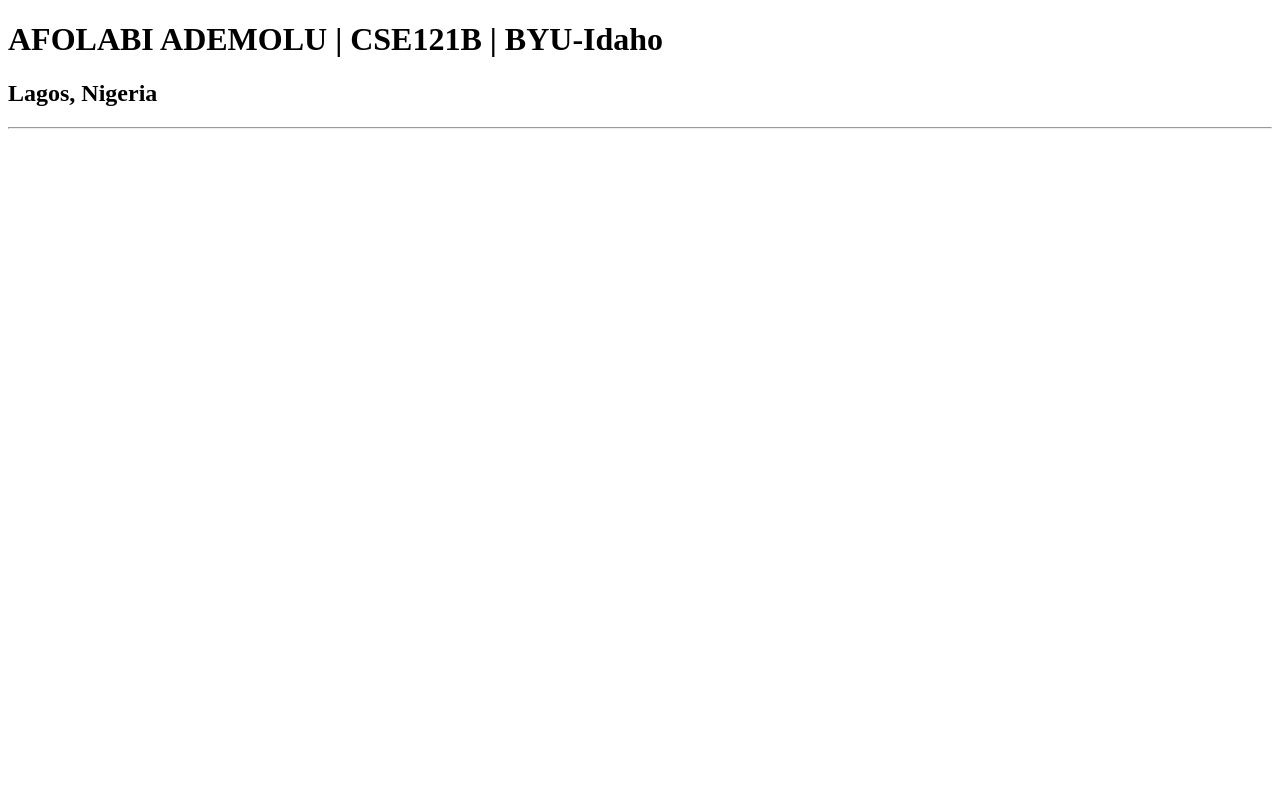
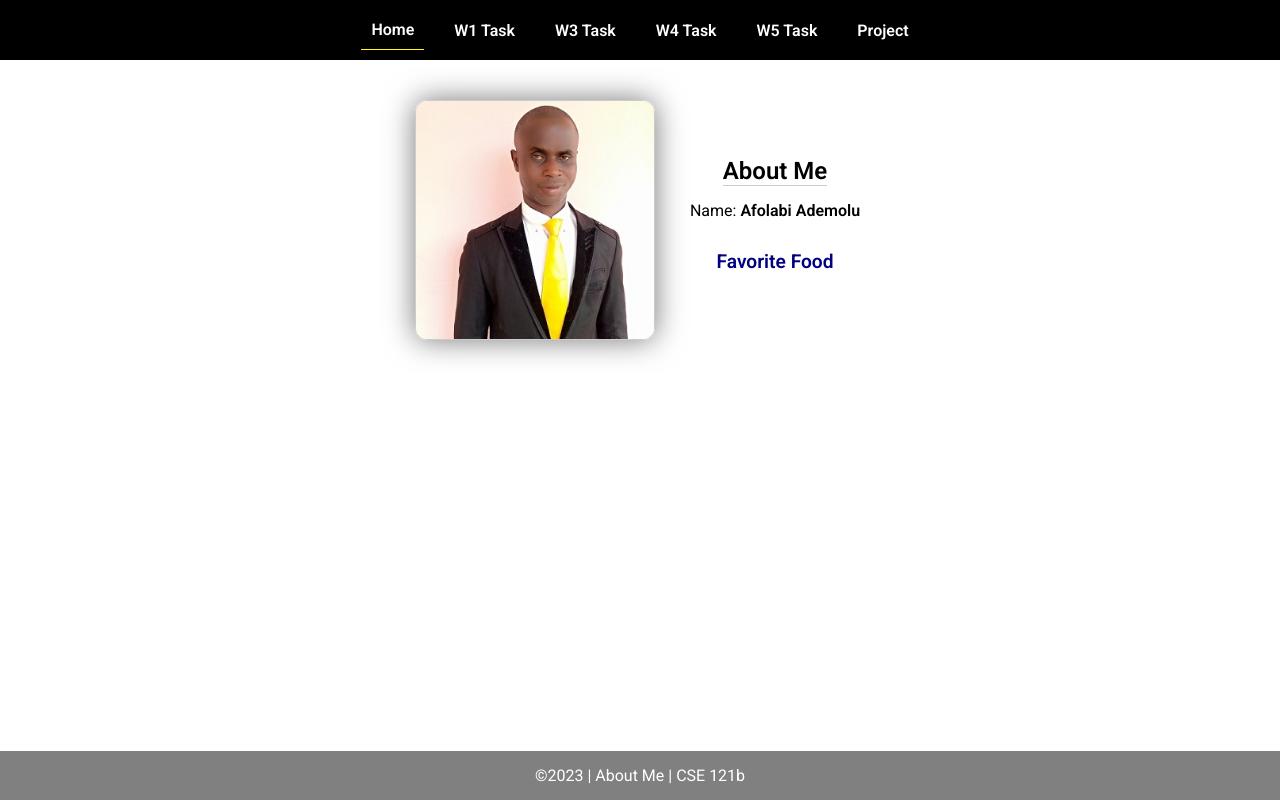
Before and after one commit to byui-ade/cse121b, a plain HTML site: page index.html in a window 1280 px wide. Drawn offline with Linux system fonts and the light colour scheme.

Commit message:
programming task2

```diff
--- a/index.html
+++ b/index.html
@@ -1,13 +1,45 @@
 <!DOCTYPE html>
 <html lang="en">
+
 <head>
-    <meta charset="UTF-8">
-    <meta name="viewport" content="width=device-width, initial-scale=1.0">
-    <title>AFOLABI ADEMOLU | CSE121B | BYU-Idaho</title>
+  <meta charset="UTF-8">
+  <meta name="viewport" content="width=device-width, initial-scale=1.0">
+  <title>About Me | CSE 121b | W02: Programming Tasks</title>
+  <link rel="preconnect" href="https://fonts.googleapis.com">
+  <link rel="preconnect" href="https://fonts.gstatic.com" crossorigin>
+  <link href="https://fonts.googleapis.com/css2?family=Roboto:wght@400;600&display=swap"
+    rel="stylesheet">
+  <link rel="stylesheet" href="styles/main.css">
 </head>
+
 <body>
-    <h1>AFOLABI ADEMOLU | CSE121B | BYU-Idaho</h1>
-    <h2>Lagos, Nigeria</h2>
-    <hr>
+  <nav>
+    <ul id="menu">
+      <li><a id="toggleMenu">&equiv;</a></li>
+      <li><a href="index.html" class="active">Home</a></li>
+      <li><a href="w01-task.html">W1 Task</a></li>
+      <li><a href="w03-task.html">W3 Task</a></li>
+      <li><a href="w04-task.html">W4 Task</a></li>
+      <li><a href="w05-task.html">W5 Task</a></li>
+      <li><a href="project.html">Project</a></li>
+    </ul>
+  </nav>
+  <main id="home">
+    <picture>
+      <img src="images/placeholder.png" alt="Placeholder Image" id="my-image">
+    </picture>
+    <section>
+      <h1>About Me</h1>
+      <div class="info">Name: <span id="name"></span></div>
+      <h2>Favorite Food</h2>
+      <div class="block" id="food"></div>
+    </section>
+  </main>
+  <footer>
+    &copy;<span id="year"></span> | About Me | CSE 121b
+  </footer>
+  <script src="scripts/main.js"></script>
+  <script src="scripts/w02-task.js"></script>
 </body>
+
 </html>
--- /dev/null
+++ b/scripts/main.js
@@ -0,0 +1,9 @@
+// copyright year
+document.querySelector('#year').textContent = new Date().getFullYear();
+
+// toggle menu in small view
+const toggleMenu = () => {
+    document.querySelector('#menu').classList.toggle('open');
+}
+
+document.querySelector('#toggleMenu').addEventListener('click', toggleMenu);
--- /dev/null
+++ b/scripts/w02-task.js
@@ -0,0 +1,43 @@
+/* W02-Task - Profile Home Page */
+
+/* Step 1 - Setup type tasks - no code required */
+
+/* Step 2 - Variables */
+const fullName = 'Afolabi Ademolu';
+let currentYear = new Date().getFullYear();
+console.log(currentYear);
+let profilePicture = 'images/new-image.jpg';
+
+
+
+
+/* Step 3 - Element Variables */
+const nameElement = document.getElementById('name');
+const foodElement = document.getElementById('food');
+const yearElement = document.querySelector('#year');
+const imageElement = document.getElementById('my-image');
+imageElement.src = 'new-image.jpg';
+
+
+
+
+
+
+/* Step 4 - Adding Content */
+nameElement.innerHTML = `<strong>Afolabi Ademolu </strong>`;
+imageElement.setAttribute('src', profilePicture);
+imageElement.setAttribute('Profile image of Afolabi Ademolu')
+
+
+
+
+
+
+/* Step 5 - Array */
+let favfoods = ['Rice','Beans','Yam','Egg','Fish','Meat'];
+
+let food2 = ['Garri', 'nudus','vegetable'];
+food2.push('cake');
+favfoods.innerHTML += `<br> $ {favfoods}`;
+favfoods.shift();
+favfoods.pop();
--- /dev/null
+++ b/styles/main.css
@@ -0,0 +1,157 @@
+/* Universal Selector */
+* {
+    margin: 0;
+    padding: 0;
+    box-sizing: border-box;
+}
+
+/* HTML Selectors */
+body {
+    font-family: 'Roboto', Helvetica, sans-serif;
+}
+
+nav {
+    background-color: black;
+    width: 100%;
+    position: fixed;
+    top: 0;
+}
+
+nav ul {
+    display: flex;
+    flex-direction: column;
+    align-items: center;
+    max-width: fit-content;
+    margin: 0 auto;
+}
+
+nav ul li {
+    flex: 1 1 auto;
+}
+
+nav ul li:first-child {
+    display: block;
+    font-size: 2rem;
+}
+
+nav ul li:first-child a {
+    padding: 1px 10px;
+}
+
+nav ul li {
+    display: none;
+    list-style: none;
+    margin: 10px;
+}
+
+nav ul li a {
+    display: block;
+    padding: 10px;
+    text-decoration: none;
+    font-weight: 600;
+    color: white;
+    text-align: center;
+}
+
+nav ul li a:hover {
+    background-color: #efefef;
+    color: black;
+}
+
+h1, h2 {
+    text-align: center;
+    margin-bottom: 15px;
+
+}
+
+h1 {
+border-bottom: 1px solid #ccc;
+}
+
+h2 {
+    font-size: 1.2rem;
+    color: navy;
+    text-align: center;
+    margin-top: 30px;
+}
+
+main {
+    margin-top: 125px;
+    display: grid;
+    grid-template-columns: 1fr;
+    grid-gap: 20px;
+    align-items: center;
+    justify-content: center;
+}
+
+picture {
+    margin: 0 auto;
+}
+
+picture img {
+    width: 240px;
+    height: auto;
+    border-radius: 5%;
+    border: 1px solid #ccc;
+    box-shadow: 0 0 30px #777;
+}
+
+section {
+    display: flex;
+    flex-direction: column;
+    align-items: center;
+    margin: 10px
+}
+
+label {
+    margin: 15px 0;
+}
+
+footer {
+    background-color: gray;
+    color: white;
+    padding: 15px;
+    text-align: center;
+    width: 100%;
+    position: fixed;
+    bottom: 0;
+}
+
+/* Class Selectors */
+.active {
+    border-bottom: 1px solid yellow;
+}
+
+.open li {
+    display: block;
+}
+
+.block {
+    display: block;
+}
+
+/* ID Selectors */
+
+/* Media Queries */
+@media only screen and (min-width: 32.5em) {
+    nav ul {
+        flex-direction: row;
+    }
+
+    nav ul li:first-child {
+        display: none;
+    }
+
+    nav ul li {
+        display: block;
+    }
+
+    main {
+        margin: 100px auto 20px;
+        grid-template-columns: 250px 1fr;
+        max-width: -moz-fit-content;
+        max-width: fit-content;
+
+    }
+
+}
```
Also changed, not shown: index-old.html (added, +13 -0 lines), images/new-image.jpg (added).
